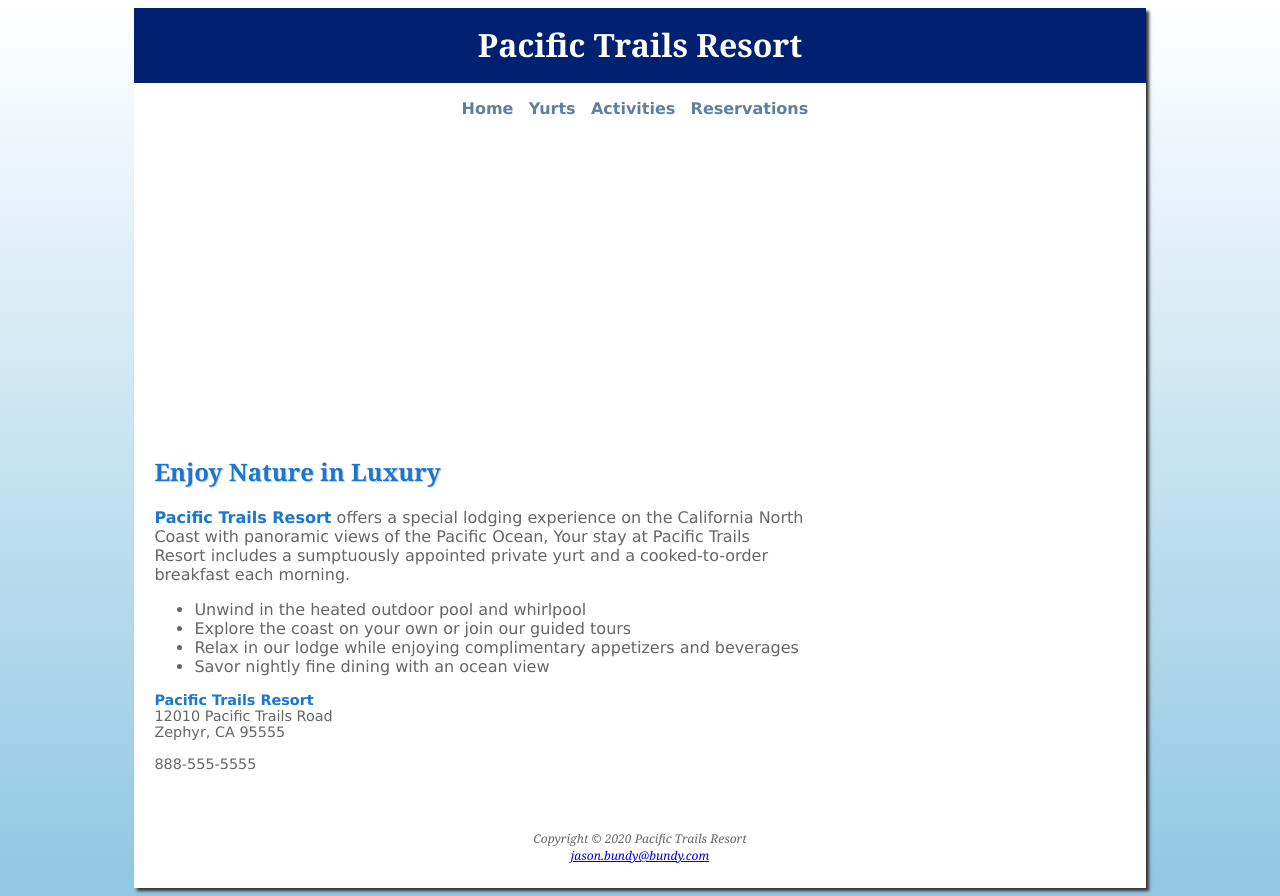
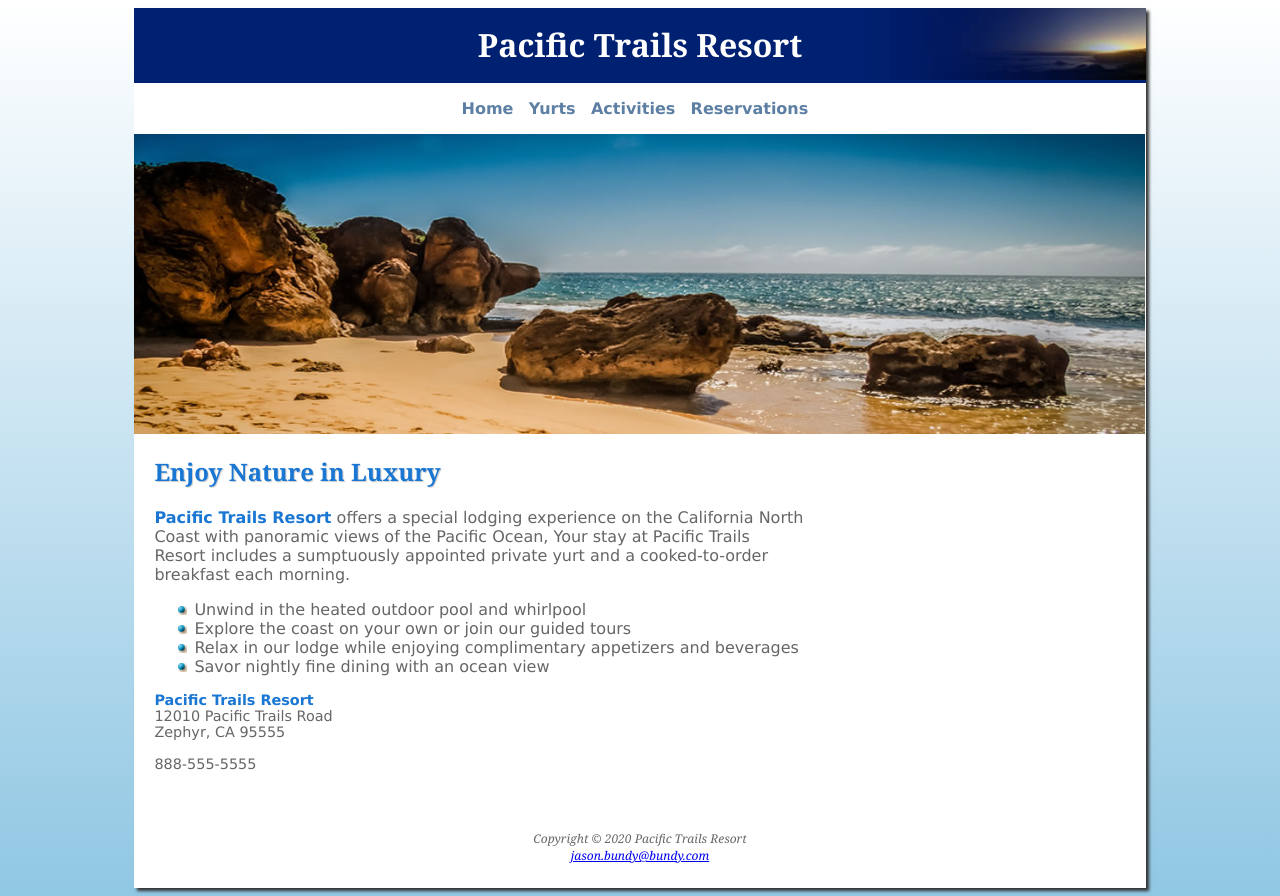
Before and after one commit to unseen2/Pacific_Trails_Resort, a plain HTML site: page index.html in a window 1280 px wide. Drawn offline with Linux system fonts and the light colour scheme.

Commit message:
Update pacific.css

```diff
--- a/css/pacific.css
+++ b/css/pacific.css
@@ -8,7 +8,7 @@ body{
 header{
     background-color: #002171;
     color: #ffffff;
-    background-image: url('img/sunset.jpg');
+    background-image: url('/img/sunset.jpg');
     background-repeat: no-repeat;
     background-position-x: right;
     height: 60px;
@@ -57,7 +57,7 @@ h2{
 }
 
 ul{
-    list-style-image: url('img/marker2.gif');
+    list-style-image: url('/img/marker2.gif');
 }
 
 h3{
@@ -98,21 +98,21 @@ footer{
 #homehero{
     height: 300px;
     background-size: 100% 100%;
-    background-image: url('img/coast.jpg');
+    background-image: url('/img/coast.jpg');
     background-repeat: no-repeat;
 }
 
 #yurthero{
     height: 300px;
     background-size: 100% 100%;
-    background-image: url('img/yurt.jpg');
+    background-image: url('/img/yurt.jpg');
     background-repeat: no-repeat;
 }
 
 #trailhero{
     height: 300px;
     background-size: 100% 100%;
-    background-image: url('img/trail.jpg');
+    background-image: url('/img/trail.jpg');
     background-repeat: no-repeat;
 }
 
```
